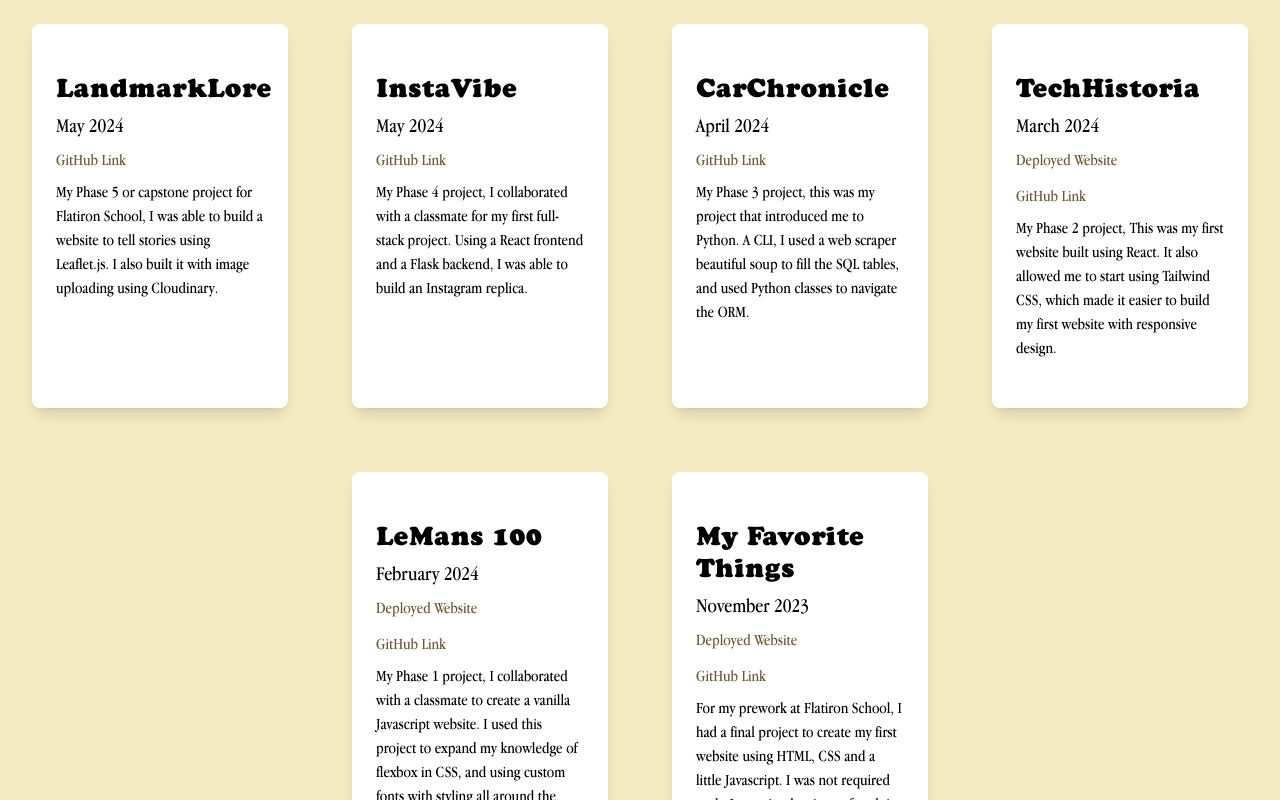
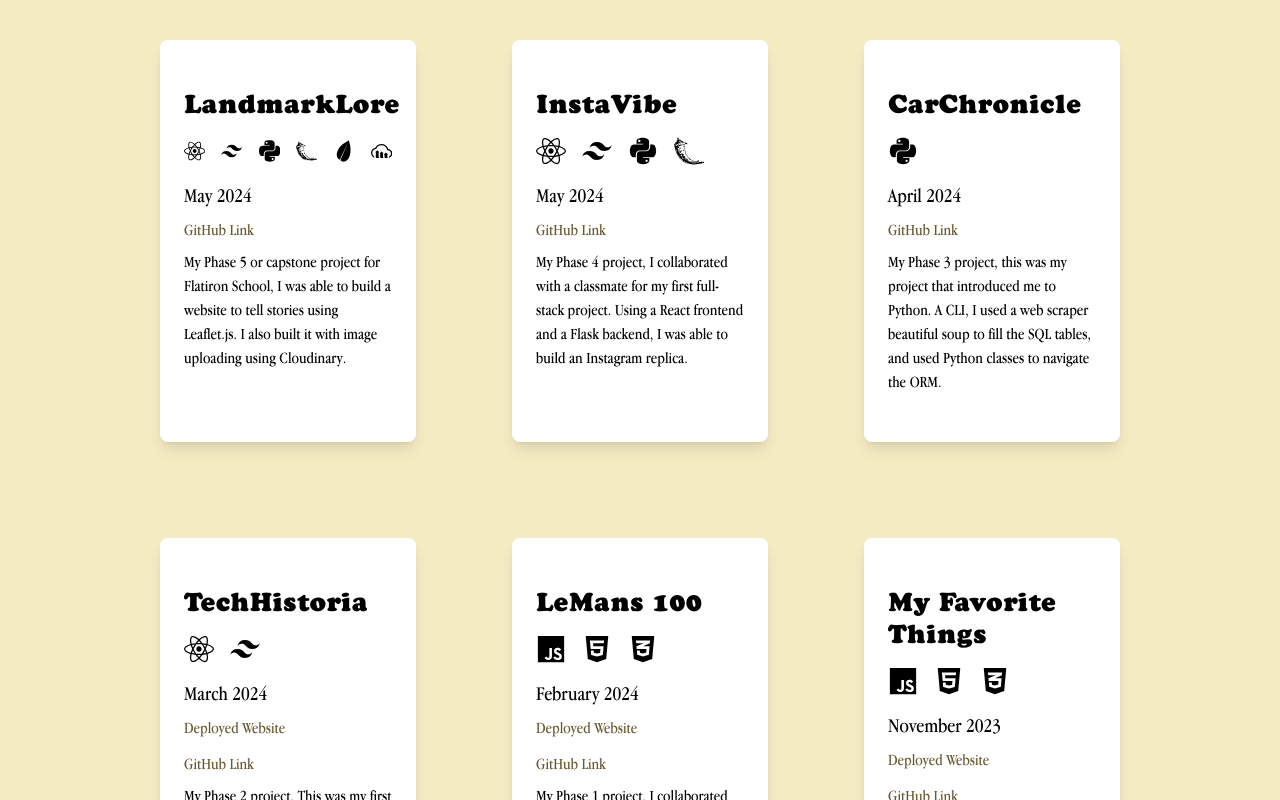
Before and after one commit to Whoami-Voyager/Personal_Website, a React (Vite) app: page / in a window 1280 px wide. Shown: the part 420-1220 px from the top of the page. Built offline with nearby package versions, Linux system fonts and the light colour scheme.

Commit message:
icons and more styling

```diff
--- a/src/Components/ProjectCard.jsx
+++ b/src/Components/ProjectCard.jsx
@@ -1,26 +1,52 @@
+import { SiFlask, SiCloudinary, SiLeaflet } from "react-icons/si";
+import { IoLogoJavascript } from "react-icons/io5";
+import { FaReact, FaPython, FaHtml5, FaCss3Alt } from "react-icons/fa";
+import { RiTailwindCssFill } from "react-icons/ri";
+
 function ProjectCard() {
     return (
         <div className="flex flex-wrap justify-center gap-8 lg:gap-12">
-            <div className="w-full sm:w-1/2 md:w-1/3 lg:w-1/4 xl:w-1/5 py-12 px-6 m-2 bg-white rounded-lg overflow-hidden shadow-lg transition duration-300 ease-in-out transform hover:shadow-xl hover:scale-105">
+            <div className="w-full sm:w-1/2 md:w-1/3 lg:w-1/4 xl:w-1/5 py-12 px-6 m-6 bg-white rounded-lg overflow-hidden shadow-lg transition duration-300 ease-in-out transform hover:shadow-xl hover:scale-105">
                 <h1 className="text-2xl 2xl:text-3xl mb-2 font-Cooper">LandmarkLore</h1>
+                <div className="flex flex-row gap-4 text-3xl my-4">
+                    <FaReact />
+                    <RiTailwindCssFill />
+                    <FaPython />
+                    <SiFlask />
+                    <SiLeaflet />
+                    <SiCloudinary />
+                </div>
                 <h2 className="text-xl mb-2">May 2024</h2>
                 <a href="https://github.com/Whoami-Voyager/LandmarkLore" target="_blank" className="text-appleAccent hover:underline">GitHub Link</a>
                 <p className="text-base mt-2">My Phase 5 or capstone project for Flatiron School, I was able to build a website to tell stories using Leaflet.js. I also built it with image uploading using Cloudinary.</p>
             </div>
-            <div className="w-full sm:w-1/2 md:w-1/3 lg:w-1/4 xl:w-1/5 py-12 px-6 m-2 bg-white rounded-lg overflow-hidden shadow-lg transition duration-300 ease-in-out transform hover:shadow-xl hover:scale-105">
+            <div className="w-full sm:w-1/2 md:w-1/3 lg:w-1/4 xl:w-1/5 py-12 px-6 m-6 bg-white rounded-lg overflow-hidden shadow-lg transition duration-300 ease-in-out transform hover:shadow-xl hover:scale-105">
                 <h1 className="text-2xl 2xl:text-3xl mb-2 font-Cooper">InstaVibe</h1>
+                <div className="flex flex-row gap-4 text-3xl my-4">
+                    <FaReact />
+                    <RiTailwindCssFill />
+                    <FaPython />
+                    <SiFlask />
+                </div>
                 <h2 className="text-xl mb-2">May 2024</h2>
                 <a href="https://github.com/Whoami-Voyager/InstaVibe" target="_blank" className="text-appleAccent hover:underline">GitHub Link</a>
                 <p className="text-base mt-2">My Phase 4 project, I collaborated with a classmate for my first full-stack project. Using a React frontend and a Flask backend, I was able to build an Instagram replica.</p>
             </div>
-            <div className="w-full sm:w-1/2 md:w-1/3 lg:w-1/4 xl:w-1/5 py-12 px-6 m-2 bg-white rounded-lg overflow-hidden shadow-lg transition duration-300 ease-in-out transform hover:shadow-xl hover:scale-105">
+            <div className="w-full sm:w-1/2 md:w-1/3 lg:w-1/4 xl:w-1/5 py-12 px-6 m-6 bg-white rounded-lg overflow-hidden shadow-lg transition duration-300 ease-in-out transform hover:shadow-xl hover:scale-105">
                 <h1 className="text-2xl 2xl:text-3xl mb-2 font-Cooper">CarChronicle</h1>
+                <div className="flex flex-row gap-4 text-3xl my-4">
+                    <FaPython />
+                </div>
                 <h2 className="text-xl mb-2">April 2024</h2>
                 <a href="https://github.com/Whoami-Voyager/CarChronicle" target="_blank" className="text-appleAccent hover:underline">GitHub Link</a>
                 <p className="text-base mt-2">My Phase 3 project, this was my project that introduced me to Python. A CLI, I used a web scraper beautiful soup to fill the SQL tables, and used Python classes to navigate the ORM.</p>
             </div>
-            <div className="w-full sm:w-1/2 md:w-1/3 lg:w-1/4 xl:w-1/5 py-12 px-6 m-2 bg-white rounded-lg overflow-hidden shadow-lg transition duration-300 ease-in-out transform hover:shadow-xl hover:scale-105">
+            <div className="w-full sm:w-1/2 md:w-1/3 lg:w-1/4 xl:w-1/5 py-12 px-6 m-6 bg-white rounded-lg overflow-hidden shadow-lg transition duration-300 ease-in-out transform hover:shadow-xl hover:scale-105">
                 <h1 className="text-2xl 2xl:text-3xl mb-2 font-Cooper">TechHistoria</h1>
+                <div className="flex flex-row gap-4 text-3xl my-4">
+                    <FaReact />
+                    <RiTailwindCssFill />
+                </div>
                 <h2 className="text-xl mb-2">March 2024</h2>
                 <div className="flex flex-col gap-3">
                     <a href="https://whoami-voyager.github.io/TechHistoria/" target="_blank" className="text-appleAccent hover:underline">Deployed Website</a>
@@ -28,8 +54,13 @@ function ProjectCard() {
                 </div>
                 <p className="text-base mt-2">My Phase 2 project, This was my first website built using React. It also allowed me to start using Tailwind CSS, which made it easier to build my first website with responsive design.</p>
             </div>
-            <div className="w-full sm:w-1/2 md:w-1/3 lg:w-1/4 xl:w-1/5 py-12 px-6 m-2 bg-white rounded-lg overflow-hidden shadow-lg transition duration-300 ease-in-out transform hover:shadow-xl hover:scale-105">
+            <div className="w-full sm:w-1/2 md:w-1/3 lg:w-1/4 xl:w-1/5 py-12 px-6 m-6 bg-white rounded-lg overflow-hidden shadow-lg transition duration-300 ease-in-out transform hover:shadow-xl hover:scale-105">
                 <h1 className="text-2xl 2xl:text-3xl mb-2 font-Cooper">LeMans 100</h1>
+                <div className="flex flex-row gap-4 text-3xl my-4">
+                    <IoLogoJavascript />
+                    <FaHtml5 />
+                    <FaCss3Alt />
+                </div>
                 <h2 className="text-xl mb-2">February 2024</h2>
                 <div className="flex flex-col gap-3">
                     <a href="https://www.thelemans24.com/" target="_blank" className="text-appleAccent hover:underline">Deployed Website</a>
@@ -37,8 +68,13 @@ function ProjectCard() {
                 </div>
                 <p className="text-base mt-2">My Phase 1 project, I collaborated with a classmate to create a vanilla Javascript website. I used this project to expand my knowledge of flexbox in CSS, and using custom fonts with styling all around the page.</p>
             </div>
-            <div className="w-full sm:w-1/2 md:w-1/3 lg:w-1/4 xl:w-1/5 py-12 px-6 m-2 bg-white rounded-lg overflow-hidden shadow-lg transition duration-300 ease-in-out transform hover:shadow-xl hover:scale-105">
+            <div className="w-full sm:w-1/2 md:w-1/3 lg:w-1/4 xl:w-1/5 py-12 px-6 m-6 bg-white rounded-lg overflow-hidden shadow-lg transition duration-300 ease-in-out transform hover:shadow-xl hover:scale-105">
                 <h1 className="text-2xl 2xl:text-3xl mb-2 font-Cooper">My Favorite Things</h1>
+                <div className="flex flex-row gap-4 text-3xl my-4">
+                    <IoLogoJavascript />
+                    <FaHtml5 />
+                    <FaCss3Alt />
+                </div>
                 <h2 className="text-xl mb-2">November 2023</h2>
                 <div className="flex flex-col gap-3">
                     <a href="https://whoami-voyager.github.io/My-Favorite-Things/" target="_blank" className="text-appleAccent hover:underline">Deployed Website</a>
```
